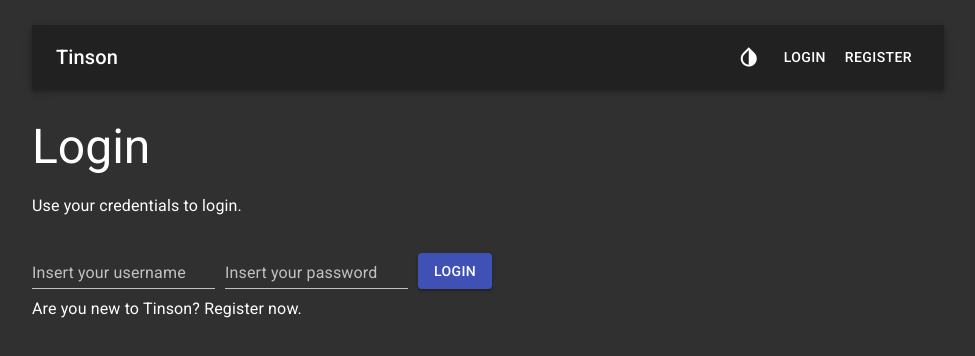
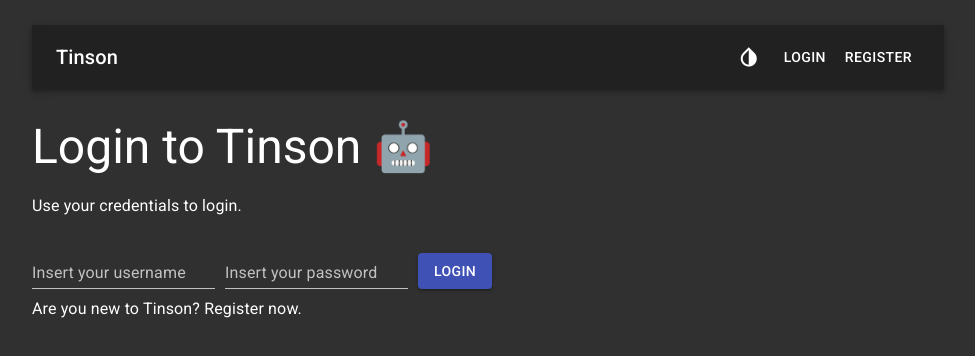
Before and after one commit to gianemi2/tinson-node, a React (Create React App) app in the folder client/: page /login in a window 1280 px wide. Shown: the top 356 px of the page, without its empty margins (152-1127 px from the left). Built offline with nearby package versions, Linux system fonts and the light colour scheme; no server answers.

Commit message:
Inserted the Robot emoji for title and for favicon

```diff
--- a/client/public/index.html
+++ b/client/public/index.html
@@ -21,7 +21,7 @@
       work correctly both with client-side routing and a non-root public URL.
       Learn how to configure a non-root public URL by running `npm run build`.
     -->
-  <title>React App</title>
+  <title>Tinson</title>
 </head>
 
 <body>
--- a/client/src/components/routes/Homepage.js
+++ b/client/src/components/routes/Homepage.js
@@ -6,7 +6,7 @@ export default class Homepage extends Component {
         return (
             <div>
                 <Typography variant="h3" gutterBottom>
-                    Welcome to Tinson!
+                    Welcome to Tinson <span role="img" aria-label="Tinson icon!">🤖</span>
                 </Typography>
                 <Typography variant="body1" gutterBottom>
                     <b>Tinson</b> is a little JSON generator for the famous NSP installer of Nintendo Switch, <a style={{ color: "inherit" }} href="https://tinfoil.io/Download" target="_blank" rel="noopener noreferrer">Tinfoil</a>.
--- a/client/src/components/routes/LoginForm.js
+++ b/client/src/components/routes/LoginForm.js
@@ -22,7 +22,7 @@ export default class LoginForm extends Component {
             <React.Fragment>
                 {this.renderRedirect()}
                 <Typography variant="h3" gutterBottom>
-                    Login
+                    Login to Tinson <span role="img" aria-label="Tinson icon!">🤖</span>
                 </Typography>
                 <Typography variant="subtitle1" gutterBottom>
                     Use your credentials to login.
--- a/client/src/components/routes/RegisterForm.js
+++ b/client/src/components/routes/RegisterForm.js
@@ -22,7 +22,7 @@ export default class RegisterForm extends Component {
             <React.Fragment>
                 {this.renderRedirect()}
                 <Typography variant="h3" gutterBottom>
-                    Register to Tinson
+                    Register to Tinson <span role="img" aria-label="Tinson icon!">🤖</span>
                 </Typography>
                 <Typography variant="subtitle1" gutterBottom>
                     Please, fill up the registration form for start using Tinson.
```
Also changed, not shown: 1 other file (tests, documents, lock files or other folders).
